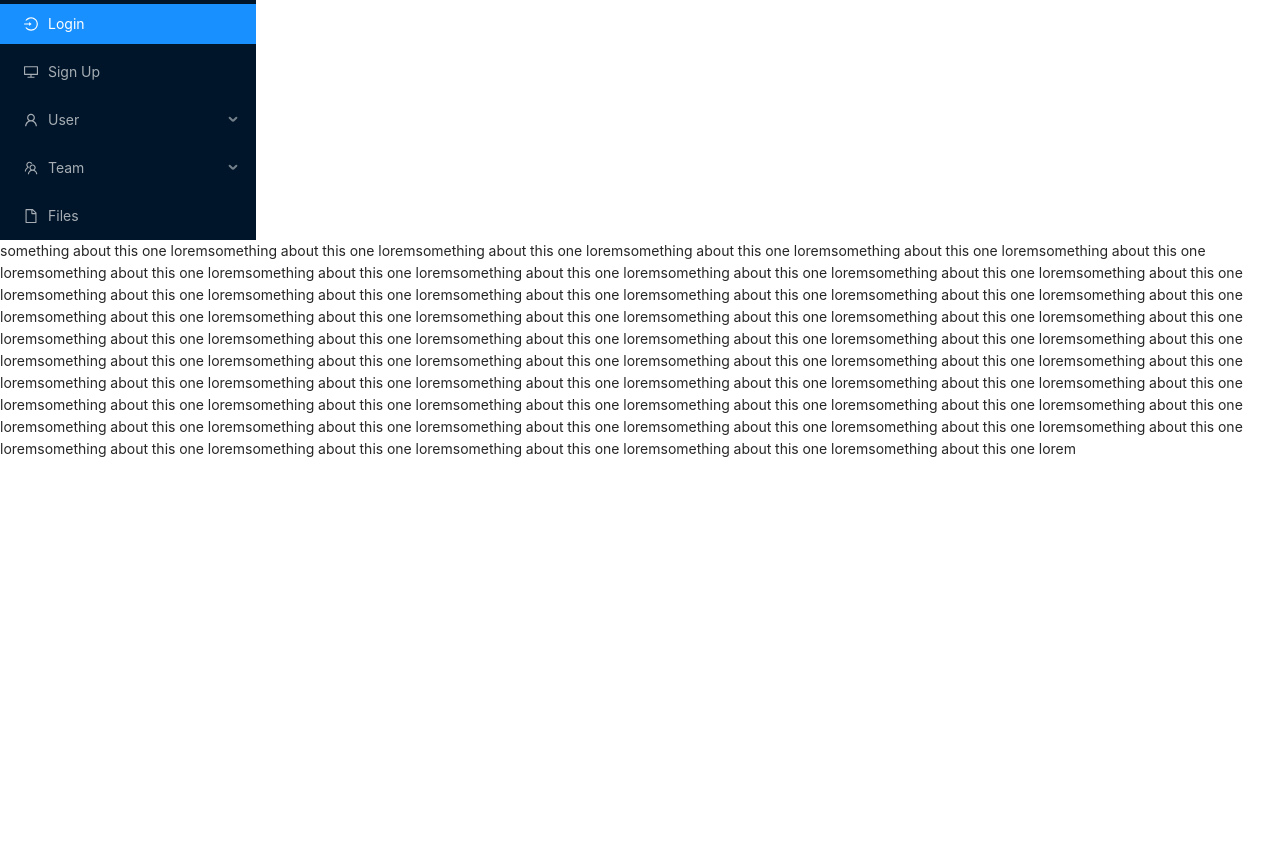
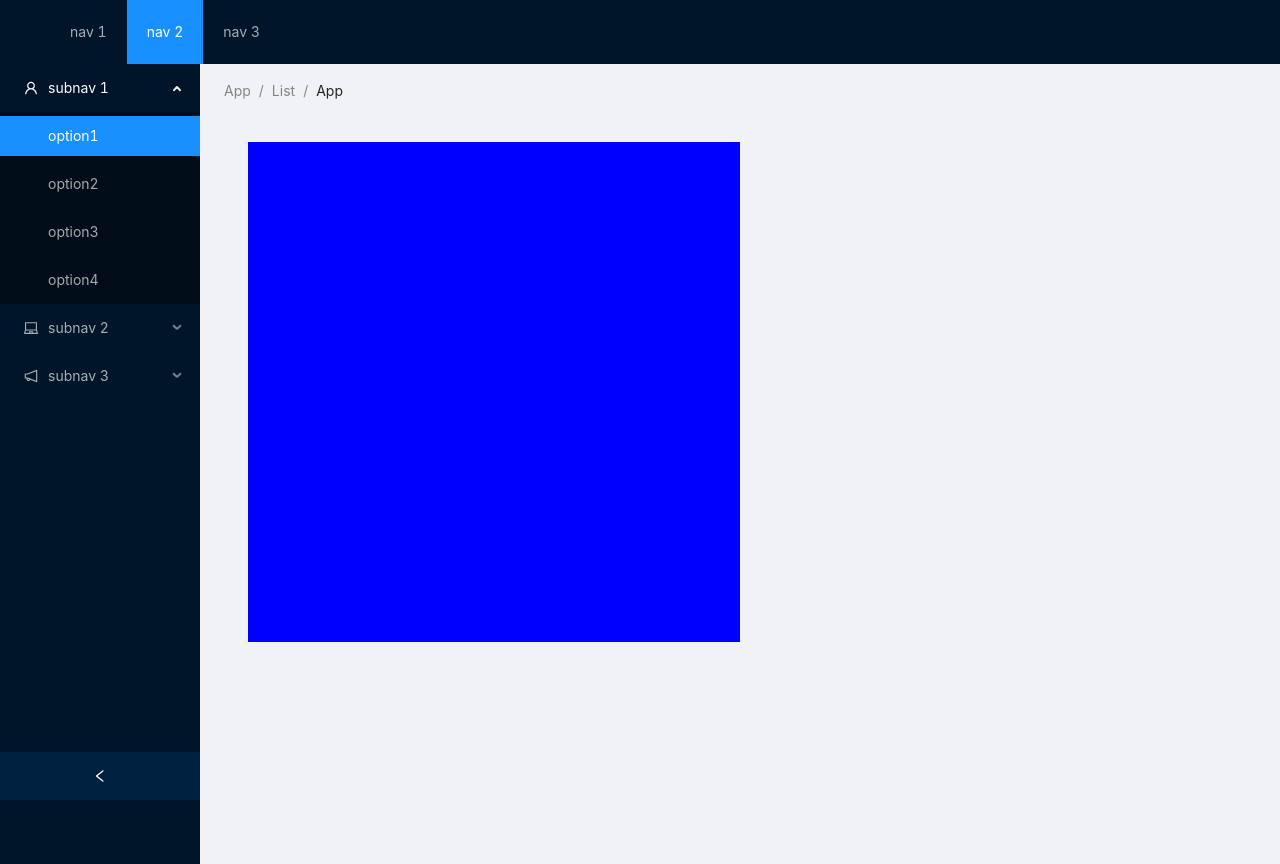
Before and after one commit to dev-khalid/Student-Management, a React (Create React App) app in the folder client/: page /home in a window 1280 px wide. Before the commit the page ends 800 px from the top, so only its background shows below. Built offline with nearby package versions, Linux system fonts and the light colour scheme.

Commit message:
frontend working fine .

```diff
--- a/client/src/App.js
+++ b/client/src/App.js
@@ -1,111 +1,110 @@
 import React, { useState } from 'react';
-import { FontAwesomeIcon } from '@fortawesome/react-fontawesome';
-import { Link } from 'react-router-dom';
-import { Layout, Menu, Button } from 'antd';
+import { BrowserRouter, Routes, Route } from 'react-router-dom';
+
+import { Layout, Menu, Breadcrumb } from 'antd';
 import {
-  DesktopOutlined,
-  LoginOutlined,
-  FileOutlined,
-  TeamOutlined,
   UserOutlined,
+  LaptopOutlined,
+  NotificationOutlined,
 } from '@ant-design/icons';
+import Home from './components/Home';
+import Login from './components/Login';
+import Signup from './components/Signup';
+import Profile from './components/Profile';
+const { SubMenu } = Menu;
+const { Header, Content, Sider } = Layout;
+//i am not going to need sidebar always.
 
-const { Sider } = Layout;
-const { SubMenu } = Menu;
-
-function App() {
+const App = () => {
+  const [loggein, sL] = useState(false);
   const [collapsed, setCollapsed] = useState(false);
-  const toggleCollapsed = () => setCollapsed((prevState) => !prevState);
+  const onCollapse = () => {
+    return setCollapsed((prev) => !prev);
+  };
   return (
-    <>
-      {/* <Layout>
+    <Layout>
+      <Header className="header">
+        <div className="logo" />
+        <Menu theme="dark" mode="horizontal" defaultSelectedKeys={['2']}>
+          <Menu.Item key="1">nav 1</Menu.Item>
+          <Menu.Item key="2">nav 2</Menu.Item>
+          <Menu.Item key="3">nav 3</Menu.Item>
+        </Menu>
+      </Header>
+      <BrowserRouter>
+        {loggein ? (
+          // landing page will go here.
+          <Routes>
+            <Route path="/profile" element={<Profile />} />
+          </Routes>
+        ) : (
+          //functional page wil go here.
+          <Layout>
             <Sider
               style={{ minHeight: '100vh' }}
               collapsible
               collapsed={collapsed}
-          onCollapse={toggleCollapsed}
-        > */}
-      {/* <div className="logo">
-            <Button
-              type="primary"
-              ghost
+              onCollapse={onCollapse}
+              width={200}
+              className="site-layout-background"
+            >
+              <Menu
+                theme="dark"
+                mode="inline"
+                defaultSelectedKeys={['1']}
+                defaultOpenKeys={['sub1']}
+                style={{ height: '100%', borderRight: 0 }}
+              >
+                <SubMenu key="sub1" icon={<UserOutlined />} title="subnav 1">
+                  <Menu.Item key="1">option1</Menu.Item>
+                  <Menu.Item key="2">option2</Menu.Item>
+                  <Menu.Item key="3">option3</Menu.Item>
+                  <Menu.Item key="4">option4</Menu.Item>
+                </SubMenu>
+                <SubMenu key="sub2" icon={<LaptopOutlined />} title="subnav 2">
+                  <Menu.Item key="5">option5</Menu.Item>
+                  <Menu.Item key="6">option6</Menu.Item>
+                  <Menu.Item key="7">option7</Menu.Item>
+                  <Menu.Item key="8">option8</Menu.Item>
+                </SubMenu>
+                <SubMenu
+                  key="sub3"
+                  icon={<NotificationOutlined />}
+                  title="subnav 3"
+                >
+                  <Menu.Item key="9">option9</Menu.Item>
+                  <Menu.Item key="10">option10</Menu.Item>
+                  <Menu.Item key="11">option11</Menu.Item>
+                  <Menu.Item key="12">option12</Menu.Item>
+                </SubMenu>
+              </Menu>
+            </Sider>
+            <Layout style={{ padding: '0 24px 24px' }}>
+              <Breadcrumb style={{ margin: '16px 0' }}>
+                <Breadcrumb.Item>App</Breadcrumb.Item>
+                <Breadcrumb.Item>List</Breadcrumb.Item>
+                <Breadcrumb.Item>App</Breadcrumb.Item>
+              </Breadcrumb>
+              <Content
+                className="site-layout-background"
                 style={{
-                fontSize: '26px',
-                border: 'none',
-                height: '60px',
+                  padding: 24,
+                  margin: 0,
+                  minHeight: 280,
                 }}
               >
-              {!collapsed && 'Tuition'}&nbsp;
-              <i className="fa-solid fa-book-open-reader"></i>
-            </Button>
-          </div> */}
-      {/* <Row>
-            <Col></Col>
-            <Col></Col>
-          </Row> */}
-      <Menu
-        style={{ width: '256px' }}
-        theme="dark"
-        defaultSelectedKeys={['1']}
-        mode="inline"
-      >
-        <Menu.Item key="1" icon={<LoginOutlined />}>
-          Login
-        </Menu.Item>
-        <Menu.Item key="2" icon={<DesktopOutlined />}>
-          Sign Up
-        </Menu.Item>
-        <SubMenu key="sub1" icon={<UserOutlined />} title="User">
-          <Menu.Item key="3">Tom</Menu.Item>
-          <Menu.Item key="4">Bill</Menu.Item>
-          <Menu.Item key="5">Alex</Menu.Item>
-        </SubMenu>
-        <SubMenu key="sub2" icon={<TeamOutlined />} title="Team">
-          <Menu.Item key="6">Team 1</Menu.Item>
-          <Menu.Item key="8">Team 2</Menu.Item>
-        </SubMenu>
-        <Menu.Item key="9" icon={<FileOutlined />}>
-          Files
-        </Menu.Item>
-      </Menu>
-      {/* </Sider>
-      </Layout> */}
-
-      <span>
-        something about this one loremsomething about this one loremsomething
-        about this one loremsomething about this one loremsomething about this
-        one loremsomething about this one loremsomething about this one
-        loremsomething about this one loremsomething about this one
-        loremsomething about this one loremsomething about this one
-        loremsomething about this one loremsomething about this one
-        loremsomething about this one loremsomething about this one
-        loremsomething about this one loremsomething about this one
-        loremsomething about this one loremsomething about this one
-        loremsomething about this one loremsomething about this one
-        loremsomething about this one loremsomething about this one
-        loremsomething about this one loremsomething about this one
-        loremsomething about this one loremsomething about this one
-        loremsomething about this one loremsomething about this one
-        loremsomething about this one loremsomething about this one
-        loremsomething about this one loremsomething about this one
-        loremsomething about this one loremsomething about this one
-        loremsomething about this one loremsomething about this one
-        loremsomething about this one loremsomething about this one
-        loremsomething about this one loremsomething about this one
-        loremsomething about this one loremsomething about this one
-        loremsomething about this one loremsomething about this one
-        loremsomething about this one loremsomething about this one
-        loremsomething about this one loremsomething about this one
-        loremsomething about this one loremsomething about this one
-        loremsomething about this one loremsomething about this one
-        loremsomething about this one loremsomething about this one
-        loremsomething about this one loremsomething about this one
-        loremsomething about this one loremsomething about this one lorem{' '}
-      </span>
-    </>
+                <Routes>
+                  <Route path="/home" element={<Home />} />
+                  <Route path="/login" element={<Login />} />
+                  <Route path="/signup" element={<Signup />} />
+                </Routes>
+              </Content>
+            </Layout>
+          </Layout>
+        )}
+      </BrowserRouter>
+    </Layout>
   );
-}
+};
 
 export default App;
-
-//don't waste any more time on design . I will learn how to create sidebar later on different project . but for now i have to continue my development flow .
--- a/client/src/components/Home.js
+++ b/client/src/components/Home.js
@@ -1,6 +1,15 @@
-import React from 'react';
+import React from 'react'
+import {Row,Col} from 'antd';
 const Home = () => {
-  return <>Home page</>;
-};
+  return (
+    <div>
 
-export default Home;
+      <Row>
+        <Col span={6} style={{height: '500px',background: 'blue'}}></Col>
+        <Col span={6} style={{height: '500px',background: 'blue'}}></Col>
+      </Row>
+    </div>
+  )
+}
+
+export default Home
--- a/client/src/components/Profile.js
+++ b/client/src/components/Profile.js
@@ -0,0 +1,9 @@
+import React from 'react'
+
+const Profile = () => {
+  return (
+    <div>Profile</div>
+  )
+}
+
+export default Profile
```
Lines whose indentation alone changed are shown as unchanged.
